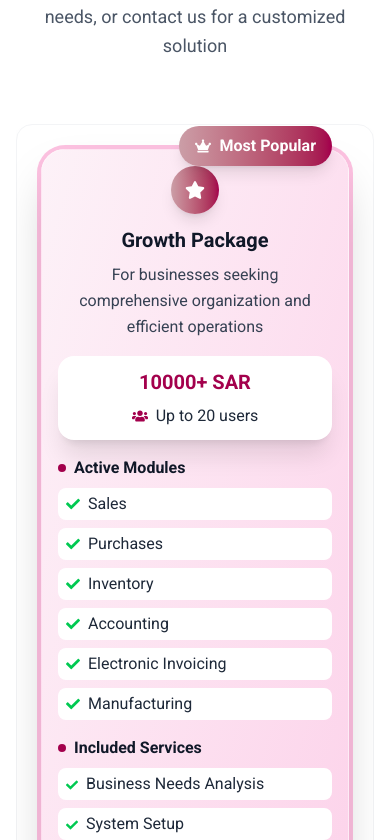
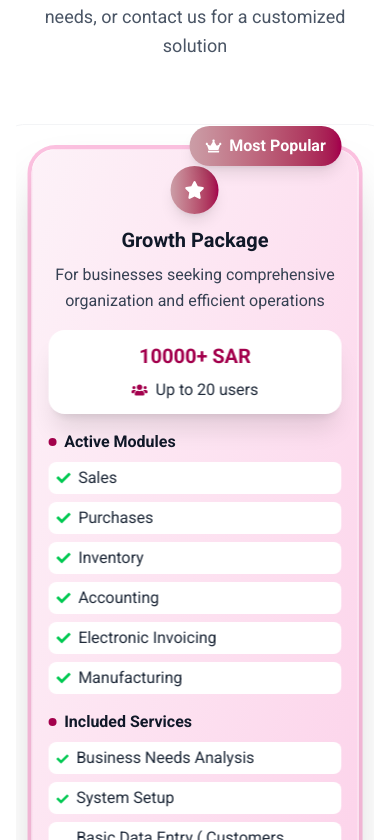
Before and after one commit to basharelhusseiny/Flowtic-App, a Next.js app: page /en in a window 390 px wide. Shown: the part 7524-8364 px from the top of the page. Built offline with nearby package versions, Linux system fonts and the light colour scheme.

Commit message:
feat: Adjust Swiper component's slidesPerView for improved responsiveness

```diff
--- a/src/components/home/Packages.jsx
+++ b/src/components/home/Packages.jsx
@@ -176,8 +176,7 @@ const Packages = ({ dict }) => {
           <Swiper
             modules={[Autoplay, Pagination]}
             spaceBetween={15}
-            slidesPerView={1}
-            loop={true}
+            slidesPerView={0.95}
             centeredSlides={true}
             autoplay={{
               delay: 3000,
```
